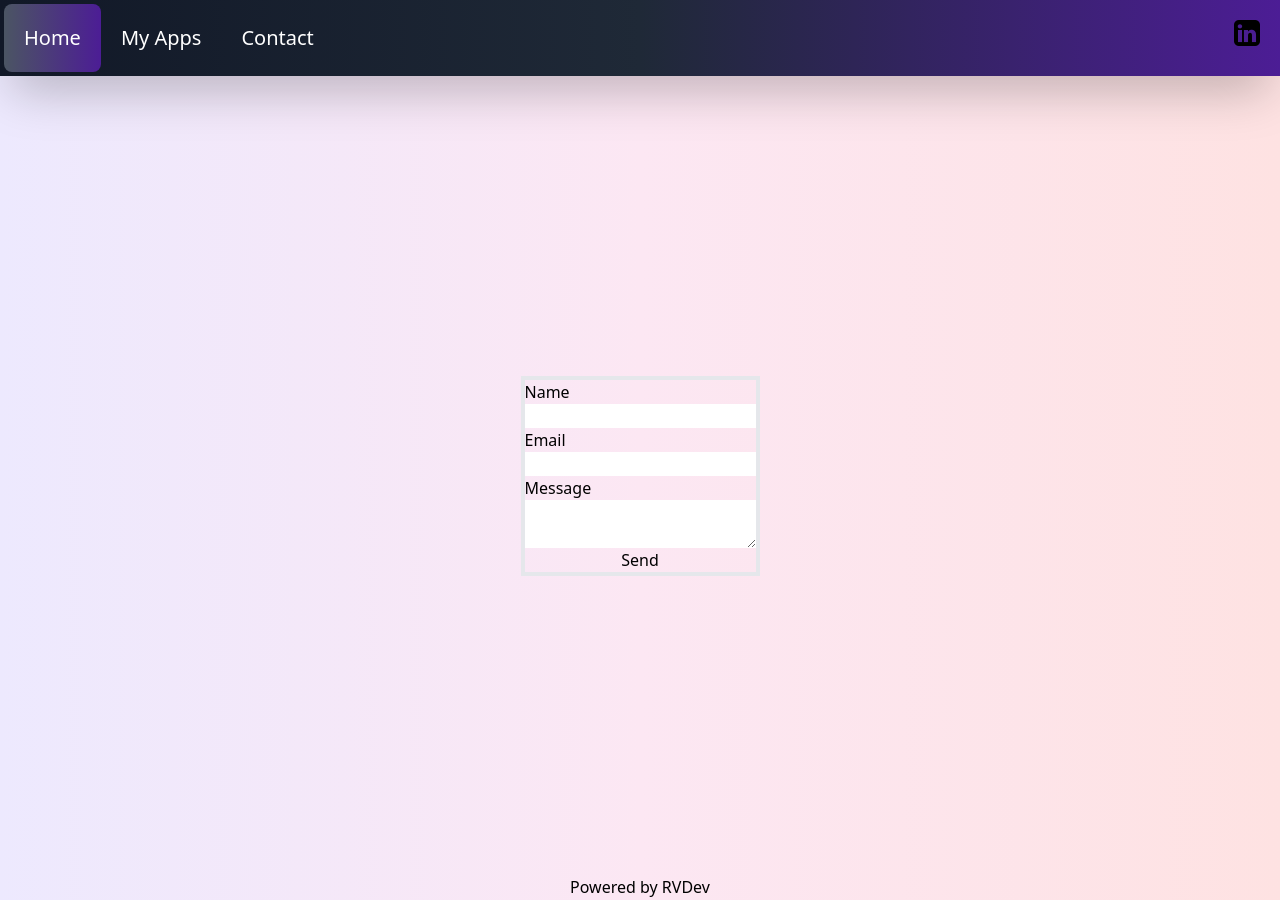
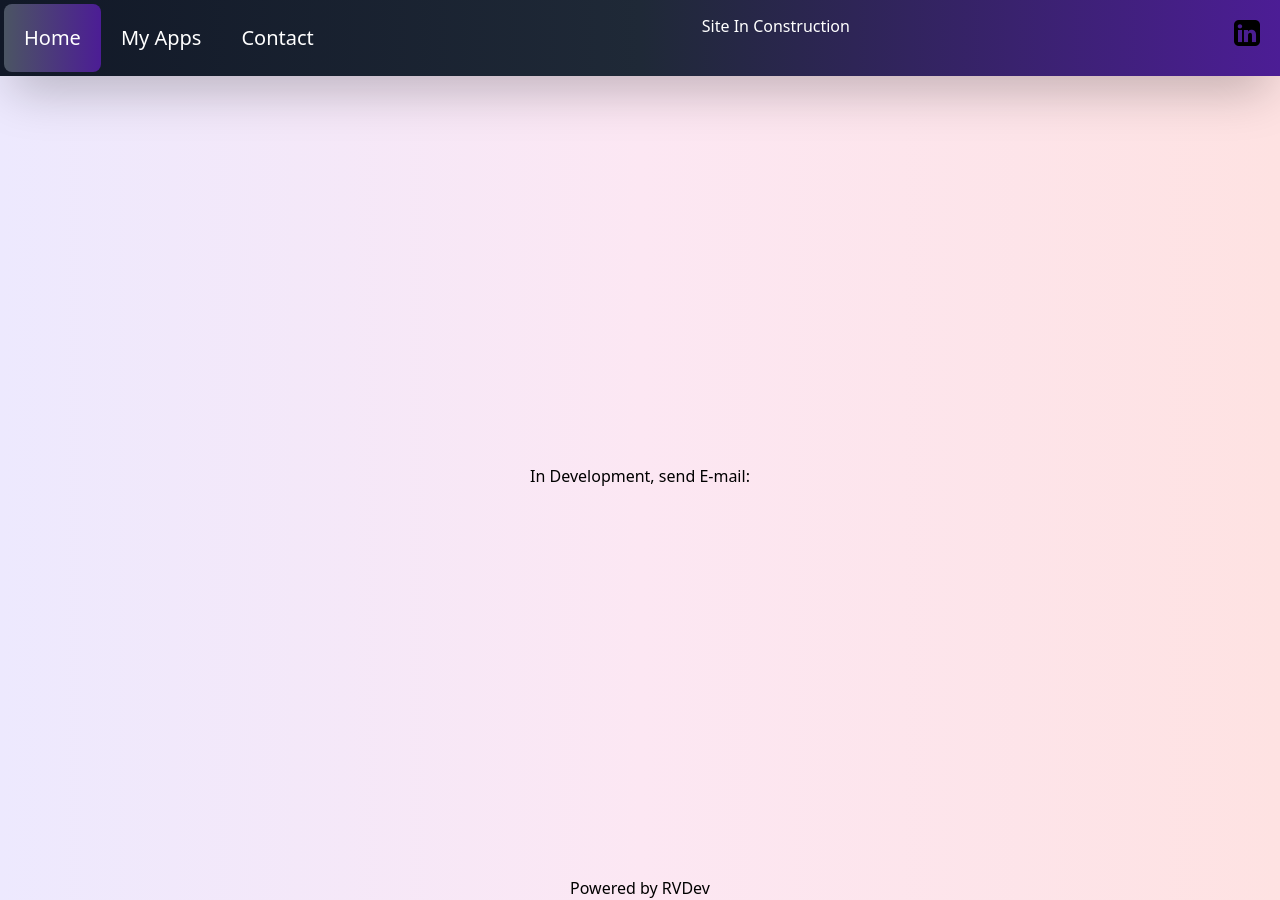
Before and after one commit to RicardoAVieira/portfolio, a Next.js app: page /contact in a window 1280 px wide. Built offline with nearby package versions, Linux system fonts and the light colour scheme.

Commit message:
24-03-2021 Day Evolution

```diff
--- a/components/Footer.js
+++ b/components/Footer.js
@@ -1,6 +1,6 @@
 export default function Footer() {
     return (
-        <div className="flex justify-center animate-bounce">
+        <div className="flex justify-center">
             <footer>
                 <a class="" href="https://www.linkedin.com/in/ricardoav/" target="_blank" rel="noopener noreferrer" >
                     <p class=" font-thin shadow-2xl ">
--- a/components/Header.js
+++ b/components/Header.js
@@ -7,6 +7,11 @@ export default function Header() {
                 <a className="rounded-lg text-xl p-5 text-white hover:text-red-500" href="/myApps">My Apps</a>
                 <a className="rounded-lg text-xl p-5 text-white hover:text-red-500" href="contact">Contact</a>
             </div>
+            <div>
+                <h2 class="text-white flex justify-center animate-bounce p-4">
+                    Site In Construction
+                    </h2>
+            </div>
 
             <div className="flex justify-end p-5 rounded-lg shadow-2x1 ">
                 <a href="https://www.linkedin.com/in/ricardoav/" > <img src="/linkedin26.png" /> </a>
--- a/pages/contact.js
+++ b/pages/contact.js
@@ -18,19 +18,10 @@ export default function Contact() {
 
             <div className={styles.container}>
                 <main className={styles.main}>
-                    <form name="contact" method="POST" data-netlify="true" class="flex flex-col border-solid border-4 border-light-blue-500">
-                        <label for="name">Name</label>
-                        <input type="text" id="name" name="name" />
+                    <h1>
+                        <a href="mailto:ricardo.antunes.vieira@gmail.com">In Development, send E-mail:</a>
 
-                        <label for="email">Email</label>
-                        <input type="text" id="email" name="email" />
-
-                        <label for="message">Message</label>
-                        <textarea id="message" name="message" />
-
-                        <button type="submit">Send</button>
-
-                    </form>
+                    </h1>
                 </main>
             </div>
 
```
